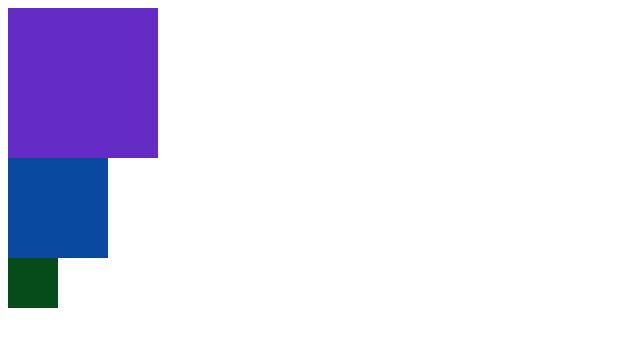
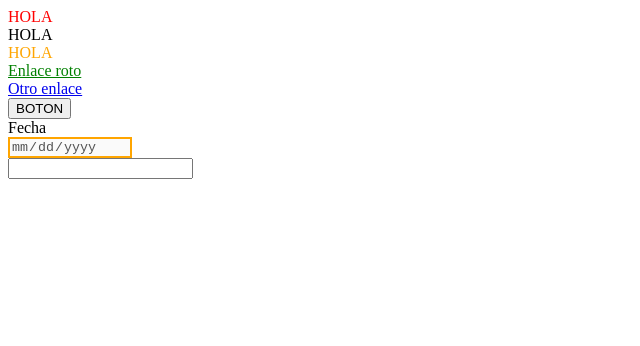
Before and after one commit to DeimaxRow1342/Tec_Web7, a plain HTML site: page index.html in a window 1280 px wide. Shown: the whole page, without its empty margins (0-640 px from the left). Drawn offline with Linux system fonts and the light colour scheme.

Commit message:
CSS con elementos

```diff
--- a/css/estilos.css
+++ b/css/estilos.css
@@ -8,7 +8,7 @@ p {
 
 div {
     background-color: hsl(60, 1, 1);
-}*/
+}
 
 .caja1{
     width: 150px;
@@ -26,4 +26,32 @@ div {
     width: 50px;
     height: 50px;
     background-color: hsl(137, 85%, 16%);
+} */
+
+/**{
+    color:orange;
+}*/
+
+/*div{
+   color: green;
+}*/
+
+.caja1{
+    color: red;
 }
+
+#foo{
+    color: orange;
+}
+
+a[title]{
+    color:green;
+}
+
+button:hover{
+    background-color: aquamarine;
+}
+
+input:disabled{
+    border: 2px solid orange;
+}
--- a/index.html
+++ b/index.html
@@ -8,12 +8,20 @@
 
 </head>
 <body>
-    <!-- <p>Lorem ipsum dolor sit amet consectetur adipisicing elit. Eveniet animi, temporibus quod, veritatis rem rerum, quam est velit maiores inventore modi perferendis sapiente libero eos ipsa consequatur optio quae excepturi?</p>
-    <div>Lorem ipsum dolor, sit amet consectetur adipisicing elit. Recusandae incidunt molestiae dicta, id accusamus beatae obcaecati! Nam quidem assumenda esse minima provident quod doloremque voluptate, iusto, iste inventore doloribus nesciunt.</div>
-    <p>Lorem ipsum dolor sit, amet consectetur adipisicing elit. Voluptatum non ut harum quod quia iure vitae nostrum perspiciatis? Natus perspiciatis perferendis nesciunt accusamus provident laborum adipisci necessitatibus modi ullam atque.</p>
-    -->
-    <div class="caja1"></div>
-    <div class="caja2"></div>
-    <div class="caja3"></div>
+    <div class="caja1">HOLA</div>
+    <div class="caja2">HOLA</div>
+    <div class="caja3" id="foo">HOLA</div>
+    <a href="#" title="mi*titulo">Enlace roto</a>
+    <br>
+    <a href="#">Otro enlace</a>
+    <br>
+    <button>BOTON</button>
+    <form action="">
+        <label for="fecha">Fecha</label>
+        <br>
+        <input name="fecha" type="date" disabled>
+        <br>
+        <input type="text" type="password" id="password">
+    </form>
 </body>
 </html>
```
